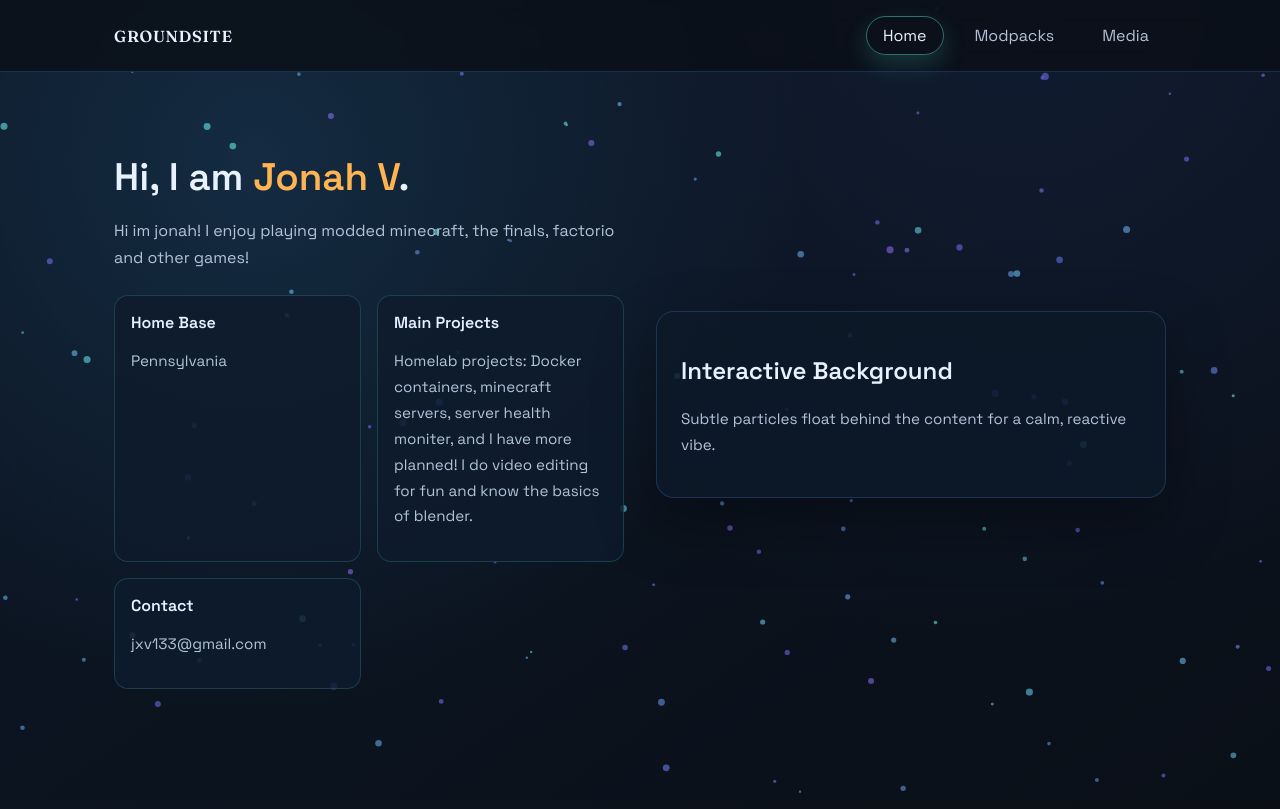
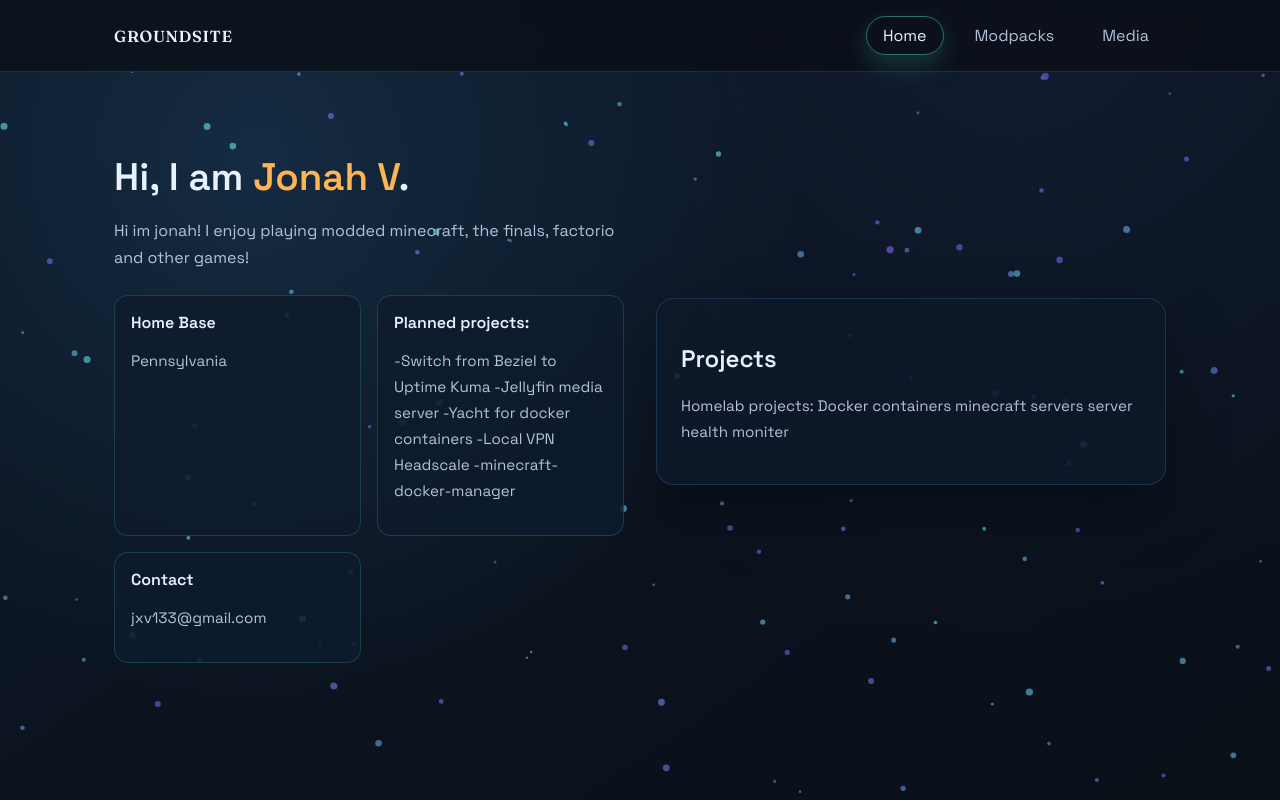
Before and after one commit to jxv133-sys/GroundSite, a React (Vite) app: page / in a window 1280 px wide. Built offline with nearby package versions, Linux system fonts and the light colour scheme.

Commit message:
Update App.jsx

```diff
--- a/src/App.jsx
+++ b/src/App.jsx
@@ -120,8 +120,13 @@ export default function App() {
               <p className="muted">Pennsylvania</p>
             </div>
             <div className="stat">
-              <h3>Main Projects</h3>
-              <p className="muted">Homelab projects: Docker containers, minecraft servers, server health moniter, and I have more planned! I do video editing for fun and know the basics of blender. </p>
+              <h3>Planned projects:</h3>
+              <p className="muted">
+                -Switch from Beziel to Uptime Kuma
+                -Jellyfin media server
+                -Yacht for docker containers
+                -Local VPN Headscale
+                -minecraft-docker-manager </p>
             </div>
             <div className="stat">
               <h3>Contact</h3>
@@ -130,9 +135,12 @@ export default function App() {
           </div>
         </div>
         <div className="card">
-          <h2>Interactive Background</h2>
+          <h2>Projects</h2>
           <p className="muted">
-            Subtle particles float behind the content for a calm, reactive vibe.
+            Homelab projects:
+            Docker containers
+            minecraft servers
+            server health moniter
           </p>
         </div>
       </section>
```
